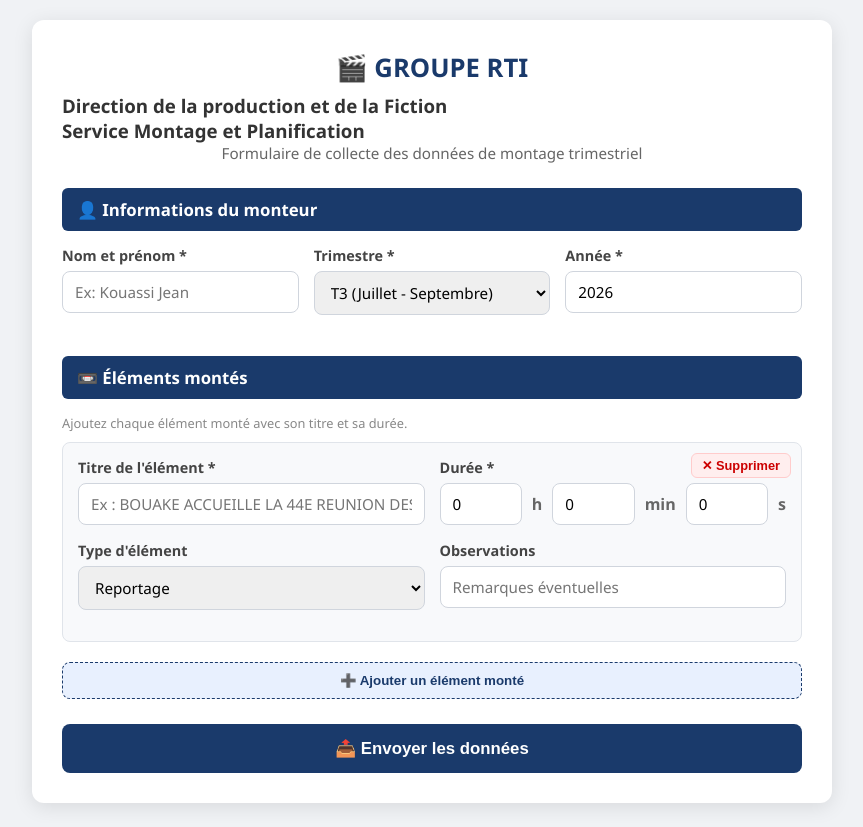
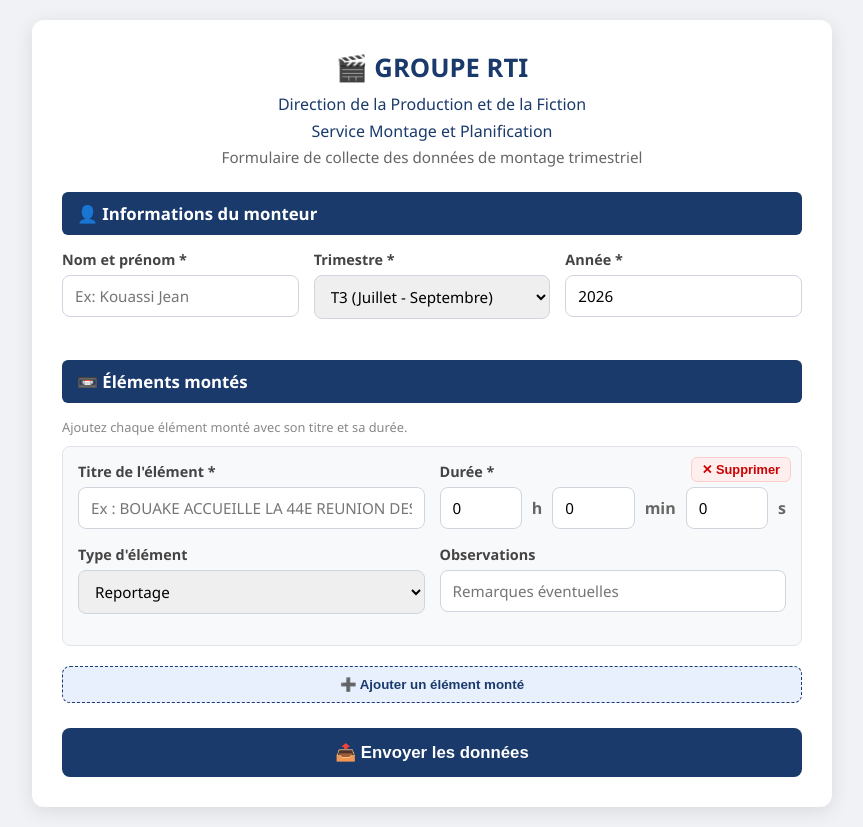
Before and after one commit to alainDanho/form-montage, a plain HTML site: page index.html in a window 1280 px wide. Shown: the whole page, without its empty margins (208-1071 px from the left). Drawn offline with Linux system fonts and the light colour scheme.

Commit message:
Fix heading capitalization and update comments

```diff
--- a/index.html
+++ b/index.html
@@ -25,6 +25,13 @@
       font-size: 1.6em;
       margin-bottom: 8px;
       text-align: center;
+    }
+    h3 {
+      text-align: center;
+      color: #1a3a6b;
+      font-size: 1em;
+      font-weight: 500;
+      margin-bottom: 5px;
     }
     .subtitle {
       text-align: center;
@@ -160,7 +167,7 @@
 <body>
   <div class="container">
     <h1>🎬 GROUPE RTI</h1>
-    <h3>Direction de la production et de la Fiction</h3>
+    <h3>Direction de la Production et de la Fiction</h3>
     <h3>Service Montage et Planification</h3>
     <p class="subtitle">Formulaire de collecte des données de montage trimestriel</p>
 
@@ -175,11 +182,11 @@
         <div class="form-group">
           <label for="Trimestre">Trimestre *</label>
           <select id="Trimestre" name="Trimestre" required>
-    <option value="">-- Sélectionner --</option>
-    <option value="T1">T1 (Janvier - Mars)</option>
-    <option value="T2">T2 (Avril - Juin)</option>
-    <option value="T3" selected>T3 (Juillet - Septembre)</option>
-    <option value="T4">T4 (Octobre - Décembre)</option>
+            <option value="">-- Sélectionner --</option>
+            <option value="T1">T1 (Janvier - Mars)</option>
+            <option value="T2">T2 (Avril - Juin)</option>
+            <option value="T3" selected>T3 (Juillet - Septembre)</option>
+            <option value="T4">T4 (Octobre - Décembre)</option>
           </select>
         </div>
         <div class="form-group">
@@ -206,7 +213,7 @@
   </div>
 
   <script>
-    // ⚠️ REMPLACEZ PAR VOTRE URL D'APPLICATION WEB GOOGLE APPS SCRIPT
+    // ⚠️ URL DE VOTRE APPLICATION WEB GOOGLE APPS SCRIPT
     const SCRIPT_URL = 'https://script.google.com/macros/s/AKfycbztR7Tj_Ox2NbMmEGLFQEq38TMTJdbl2eTGRoEu0cxVoHovGb0KwCy4-DmnGp6W9w/exec';
 
     let elementCount = 0;
@@ -281,8 +288,6 @@
       messageDiv.style.display = 'none';
 
       try {
-        // Construire les données à envoyer
-        // On envoie une ligne par élément monté
         const formData = new FormData(this);
         const nomMonteur = formData.get('Nom_du_monteur');
         const trimestre = formData.get('Trimestre');
@@ -295,7 +300,6 @@
         const types = formData.getAll('Type_element[]');
         const observations = formData.getAll('Observations[]');
 
-        // Envoyer chaque élément comme une ligne séparée
         const promises = titres.map((titre, index) => {
           const duree = `${heures[index] || 0}h ${minutes[index] || 0}min ${secondes[index] || 0}s`;
 
@@ -321,7 +325,6 @@
         messageDiv.className = 'message success';
         messageDiv.textContent = '✅ Données envoyées avec succès ! Elles ont été enregistrées dans le Google Sheet.';
 
-        // Réinitialiser le formulaire
         this.reset();
         document.getElementById('elementsContainer').innerHTML = '';
         elementCount = 0;
```
